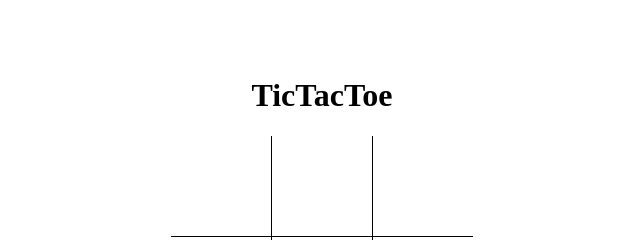
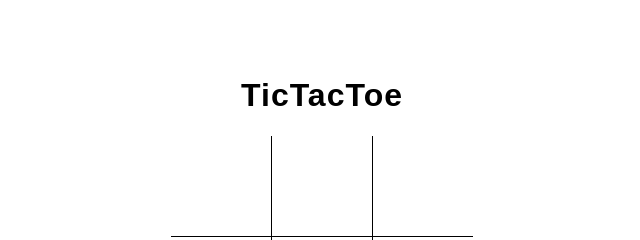
Before and after one commit to lprice93/CSS-tictactoe-lab, a plain HTML site: page index.html in a window 1280 px wide. Shown: the top 240 px of the page, 318-958 px from the left. Drawn offline with Linux system fonts and the light colour scheme.

Commit message:
updated style

```diff
--- a/styles.css
+++ b/styles.css
@@ -13,6 +13,8 @@
     clear: both;
     margin: 0 auto;
     width: 302px;
+    font-family: 'Caveat', cursive;
+    font-size: 40px;
 }
 
 .row div:hover {
@@ -34,3 +36,8 @@
 .right {
     border-left: 1px black solid;
 }
+
+h1 {
+    font-family: 'Questrial', sans-serif;
+    letter-spacing: 1px;
+}
```
